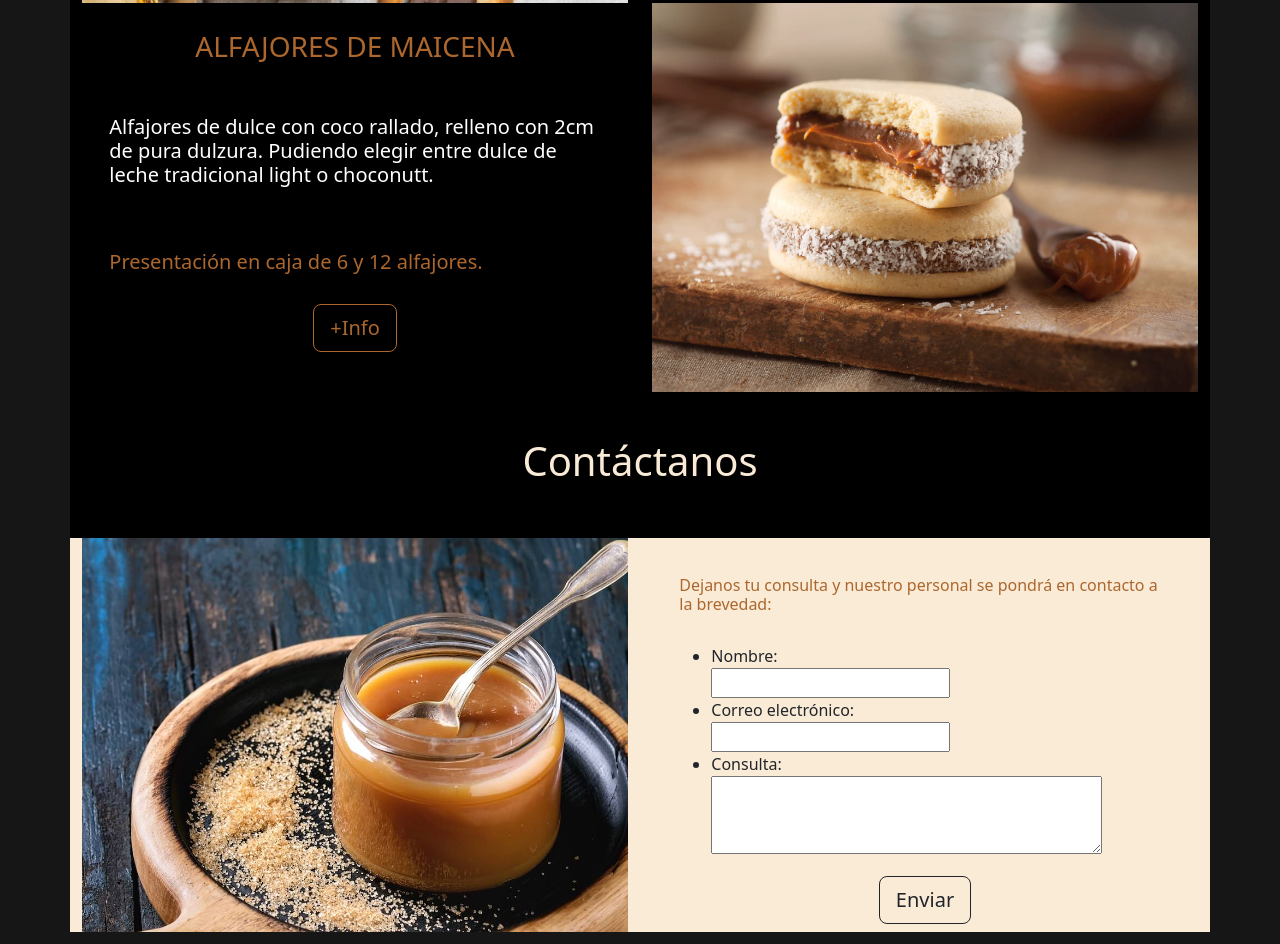
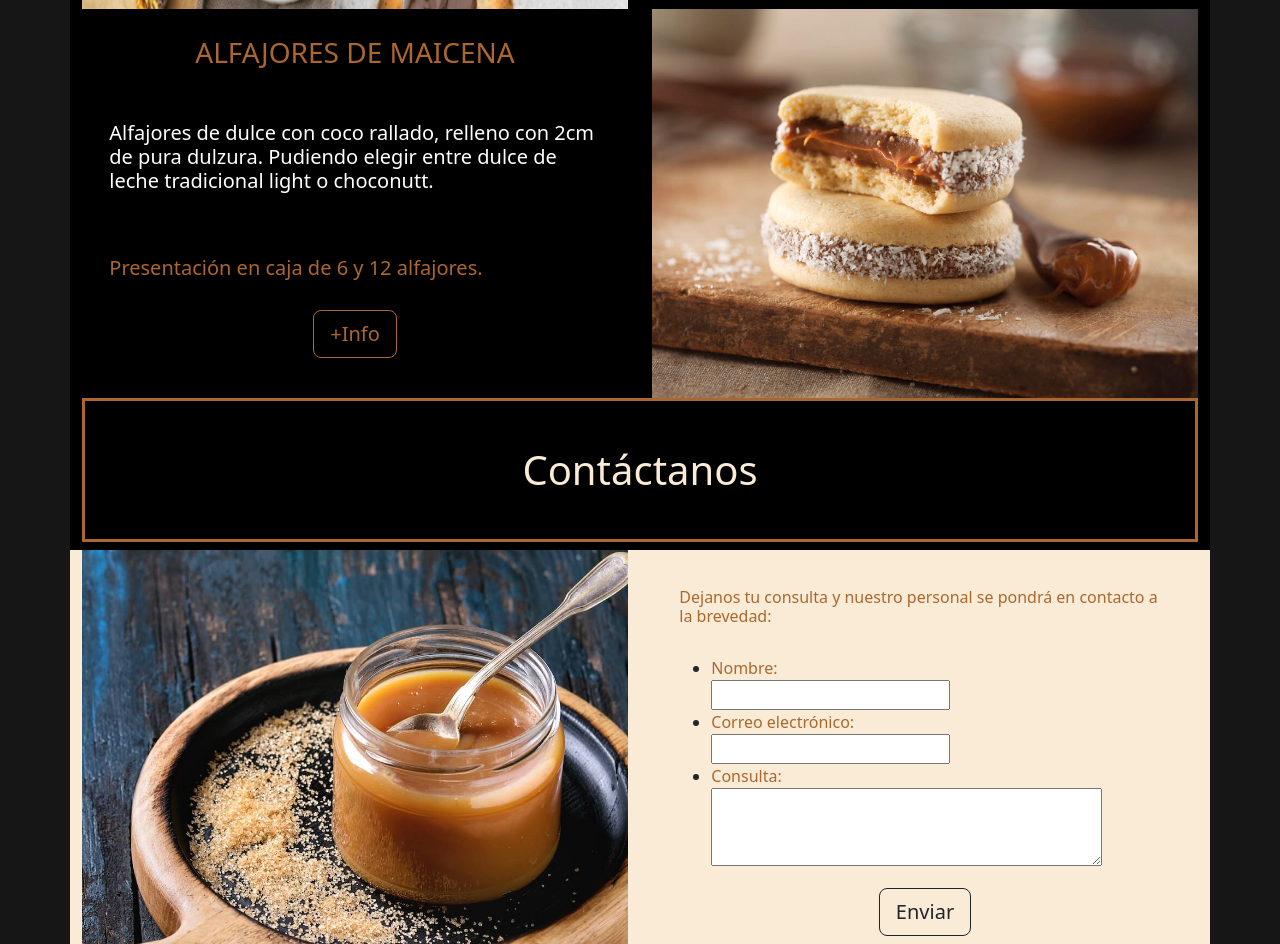
Before and after one commit to HeinrichLeandro/HUMAYA, a plain HTML site: page Index.html in a window 1280 px wide. Shown: the part 2283-3227 px from the top of the page. Drawn offline with nearby package versions, Linux system fonts and the light colour scheme.

Commit message:
agregado bordes a los titulos

```diff
--- a/Formato.css
+++ b/Formato.css
@@ -60,6 +60,8 @@ body{
     color: antiquewhite;
     padding-top: 4%;
     padding-bottom: 4%;
+    border-style: solid;
+    border-color: rgb(172, 103, 46);
 }
 
 .nombreProduc{
@@ -116,3 +118,7 @@ body{
     padding-left: 5%;
     padding-right: 5%;
 }
+
+.form-1{
+    color: rgb(172, 103, 46);
+}
--- a/Index.html
+++ b/Index.html
@@ -144,15 +144,15 @@
                         <form action="/my-handling-form-page" class="contacto3" method="post">
                             <ul>
                                 <li>
-                                    <label for="name">Nombre:</label><br>
+                                    <label class="form-1" for="name">Nombre:</label><br>
                                     <input type="text" cols="35" id="name" name="user_name" />
                                 </li>
                                 <li>
-                                    <label for="mail">Correo electrónico:</label><br>
+                                    <label class="form-1" for="mail">Correo electrónico:</label><br>
                                     <input type="email" cols="35" id="mail" name="user_mail" />
                                 </li>
                                 <li>
-                                    <label for="msg">Consulta:</label><br>
+                                    <label class="form-1" for="msg">Consulta:</label><br>
                                     <textarea id="msg" cols="40" rows="3" name="user_message"></textarea>
                                 </li>
                             </ul>
```
